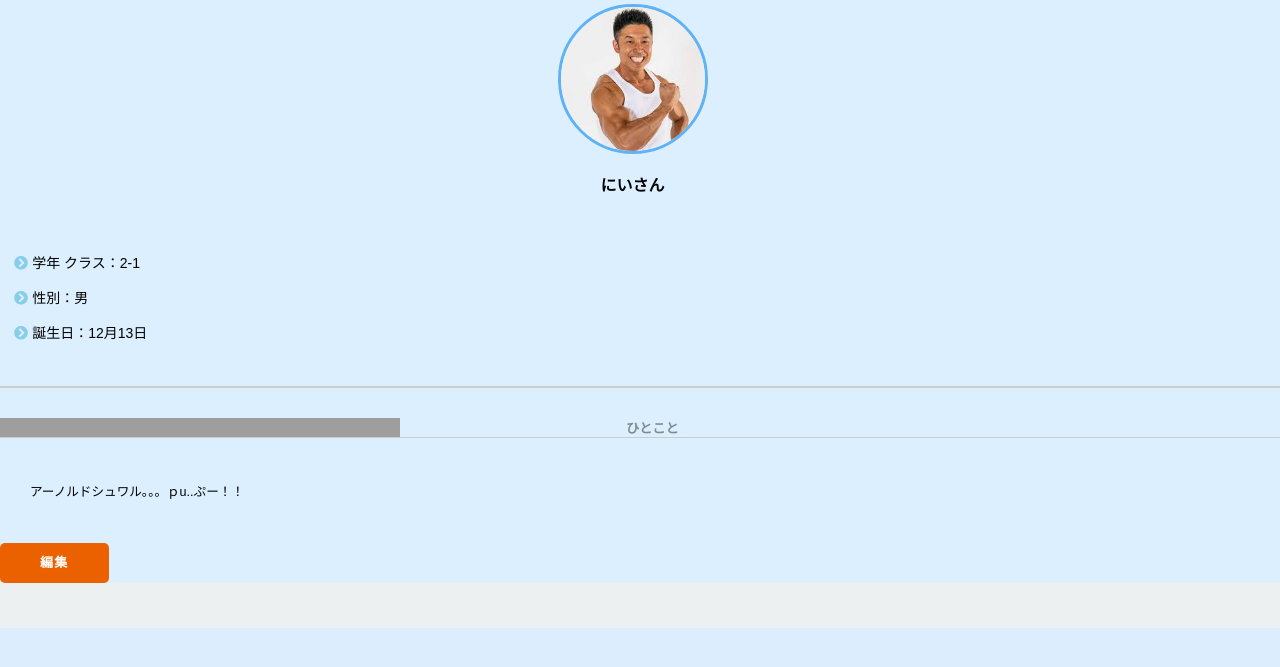
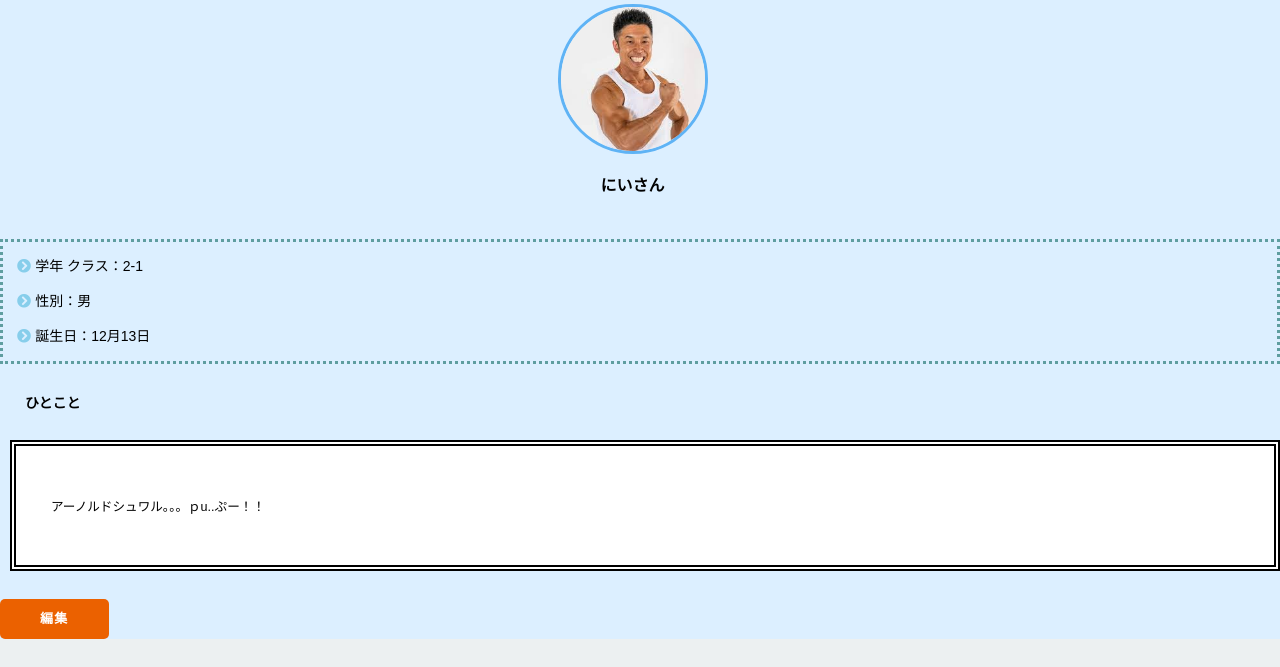
Before and after one commit to pyhiro/CG, a Django app: page /profile/ in a window 1280 px wide. Shown: the part 172-839 px from the top of the page. Before the commit the page ends 800 px from the top, so only its background shows below. Run offline with Django 3.2, Linux system fonts and the light colour scheme; some libraries are stand-ins or nearby versions; grey boxes are pictures that could not be loaded.

Commit message:
modified by miya

```diff
--- a/chain_gift/static/profile.css
+++ b/chain_gift/static/profile.css
@@ -4,6 +4,7 @@
     margin: 2em 0;
     background: #dcefff; /*内容の背景色*/
 }
+
 .profile_box .box-title {
     font-size: 18px;
     line-height:1.8;
@@ -14,11 +15,13 @@
     font-weight: bold;
     letter-spacing: 0.05em;
 }
+
     /*内容*/
 .profile_center{
     text-align: center;
     margin: 10px 15px 0 0;
 }
+
     /*プロフィール画像*/
 .profile_figure {
     width:150px;
@@ -26,27 +29,36 @@
     border-radius: 50%; /*丸くする*/
     border: solid 3px #5fb3f5; /*枠線*/
 }
+
     /*名前*/
 .profile_name {
     padding: 15px 20px;
     font-weight:bold;
     font-size:16px;
 }
+
     /*自己紹介文*/
 .profile_box p {
-    padding: 15px 20px;
-    margin: 0;
+    position: relative;
+    background-color: #FFF;
+    padding: 5.0rem 2.5rem;
+    border: 6px double #000;
 }
+
     /*リスト*/
 .profile_box ul {
     padding: 0.5em 1em 0.5em 2.3em;
+    border: 3px dotted #000;
+    border-color: cadetblue;
     position: relative;
 }
+
 .profile_box ul li {
     line-height: 1.5;
     padding: 0.5em 0;
     list-style-type: none!important;
 }
+
 .profile_box ul li:before {
     content: "\f138";/*アイコンの種類*/
     font-family: "Font Awesome 5 Free";
@@ -54,6 +66,12 @@
     position: absolute;
     left : 1em;/*左端からのアイコンまでの距離*/
     color: skyblue;/*アイコン色*/
+}
+
+.profile_box h2 {
+    font-size: 14px;
+    color:#000000;
+    border: none;
 }
 
 *,
@@ -93,8 +111,7 @@ button.btn {
     border-radius: 0.5rem;
 }
 
-    .btn--orange,
-    a.btn--orange {
+.btn--orange,a.btn--orange {
     color: #fff;
     background-color: #eb6100;
     }
--- a/chain_gift/templates/profile.html
+++ b/chain_gift/templates/profile.html
@@ -1,7 +1,10 @@
 {% extends "base.html" %} {%load static%}
 {% block content %}
+
 <link rel="stylesheet" href="{% static 'profile.css' %}">
-<link rel="stylesheet" href="https://use.fontawesome.com/releases/v5.2.0/css/all.css" integrity="sha384-hWVjflwFxL6sNzntih27bfxkr27PmbbK/iSvJ+a4+0owXq79v+lsFkW54bOGbiDQ" crossorigin="anonymous">
+<link rel="stylesheet" href="https://use.fontawesome.com/releases/v5.2.0/css/all.css"
+    integrity="sha384-hWVjflwFxL6sNzntih27bfxkr27PmbbK/iSvJ+a4+0owXq79v+lsFkW54bOGbiDQ" crossorigin="anonymous">
+
 <!DOCTYPE html>
 <html lang="ja">
 
@@ -20,6 +23,7 @@
                 <img src="{% static 'images/power.jpeg' %}" alt="なかやまのプロフィール画像" class="profile_figure">
                 <div class="profile_name">にいさん</div>
             </div>
+            <div class="profile_box ul">
                 <div class="profile_box ul li">
                     <ul>
                         <li>学年 クラス：2-1</li>
@@ -27,9 +31,9 @@
                         <li>誕生日：12月13日</li>
                     </ul>
                 </div>
-            <hr noshade>
-            <h2>ひとこと</h2>
-            <div class = "profile_box p">
+            </div>
+            <h2 class="profile_box h2" style="text-align:left">ひとこと</h2>
+            <div class="profile_box p">
                 <p>
                     アーノルドシュワル。。。ｐu..ぷー！！
                 </p>
```
Lines whose indentation alone changed are shown as unchanged.
